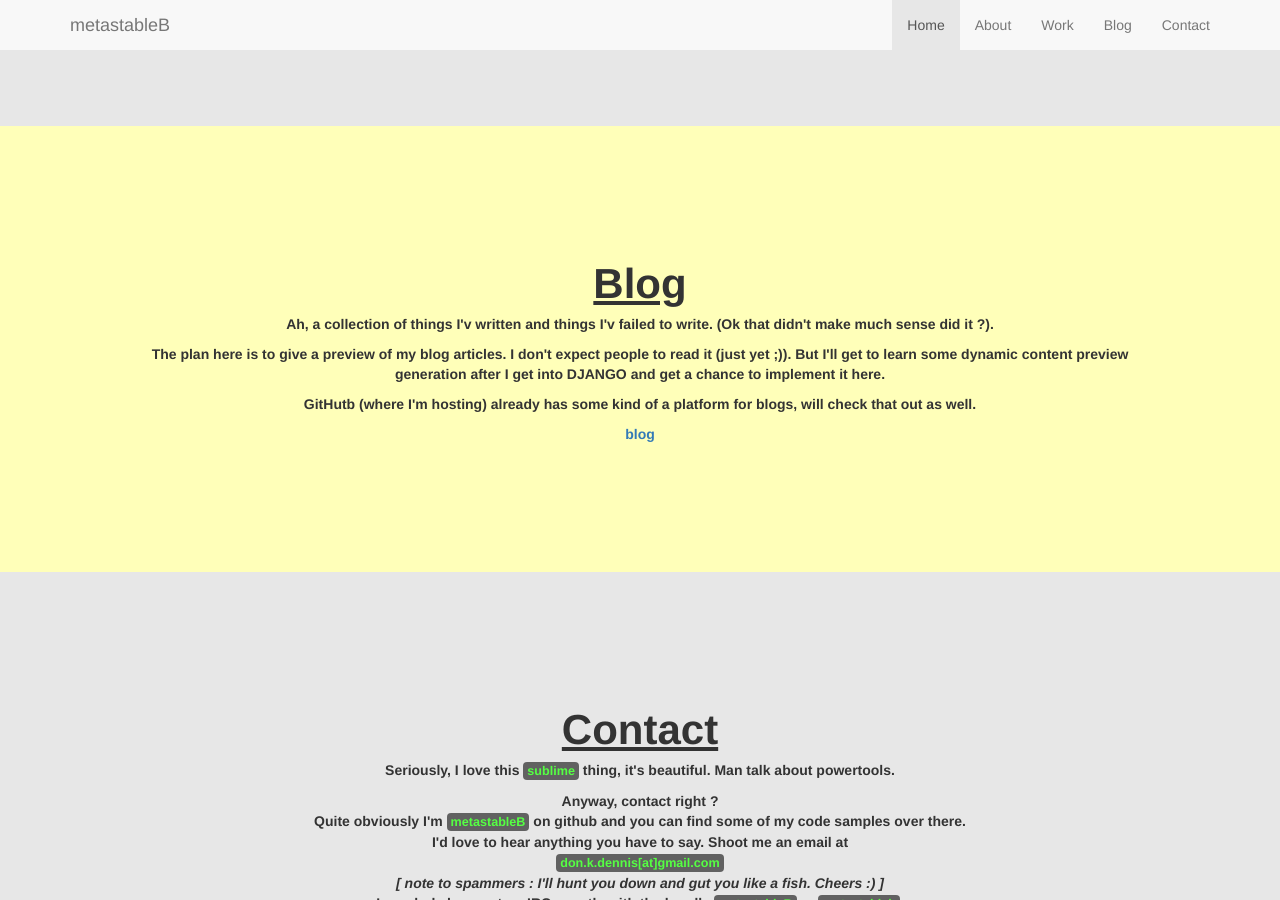
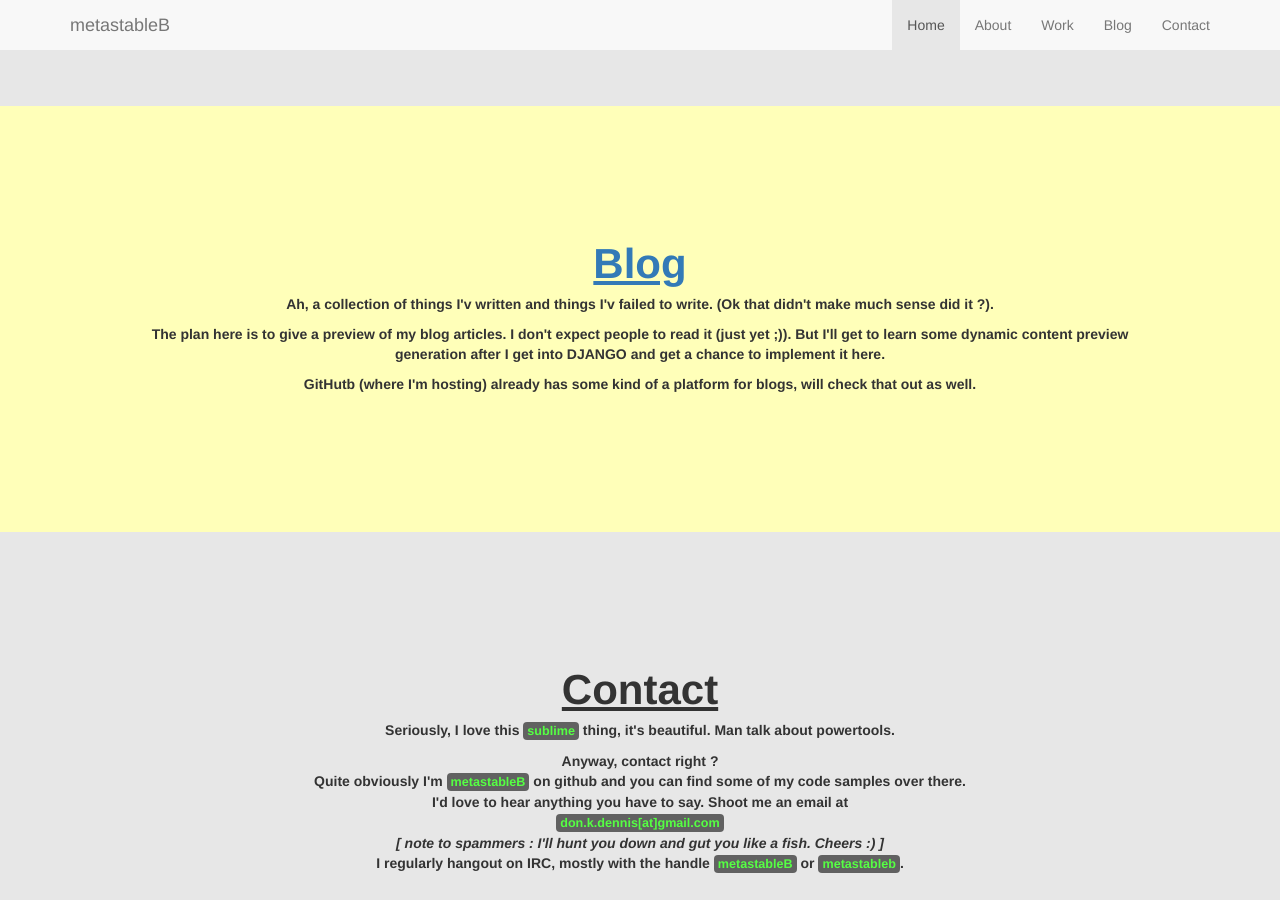
Before and after one commit to metastableB/metastableB.github.io, a Jekyll site: the page built from index.html, in a window 1280 px wide and 900 px high, scrolled down 1656 px. Built offline with Jekyll 4.4.1, drawn with Linux system fonts in a browser that asks for light colours; nearby versions of some CDN libraries.

Commit message:
Fix blog link in home page

```diff
--- a/index.html
+++ b/index.html
@@ -44,13 +44,11 @@ layout : home
 				<p>
 				By the end of this month, I expect to finish with a DJANGO project and a small TCP/IP server and some JS. No, not academic requirements. I just love to fiddle with new things :D (never have been great with academic stuffs anyway!)
 				</p>
-				<a href="/blog" class="">Blog</a>
+
 			</div>
 		</div>
 		<div class="blog row text-center scheme-1" id="Blog">
-			<div class="blog-head">
-				Blog
-			</div>
+			<a href="/blog" class="blog-head">Blog</a>
 			<div class="blog-text">
 				<p>Ah, a collection of things I'v written and things I'v failed to write. (Ok that didn't make much sense did it ?).
 				</p>
@@ -59,7 +57,7 @@ layout : home
 				after I get into DJANGO and get a chance to implement it here.</p>
 				<p>
 				GitHutb (where I'm hosting) already has some kind of a platform for blogs, will check that out as well.</p>
-				<a href="/blog" >blog</a>
+
 			</div>
 		</div>
 		<div class="contact row text-center scheme-2" id="Contact">
```
